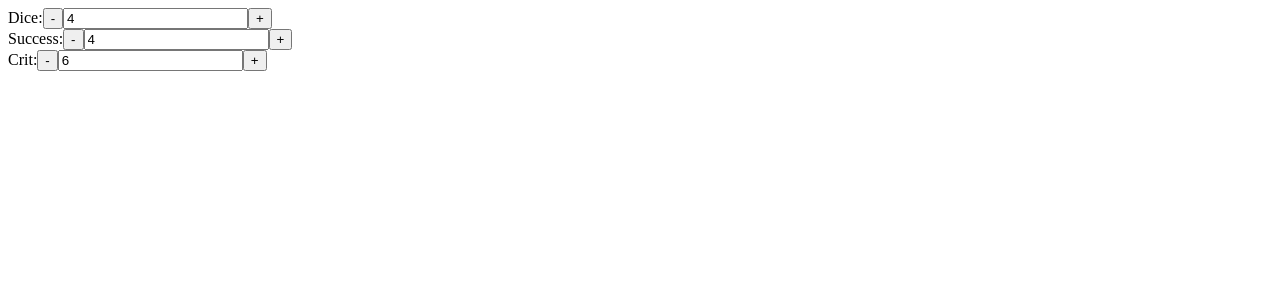
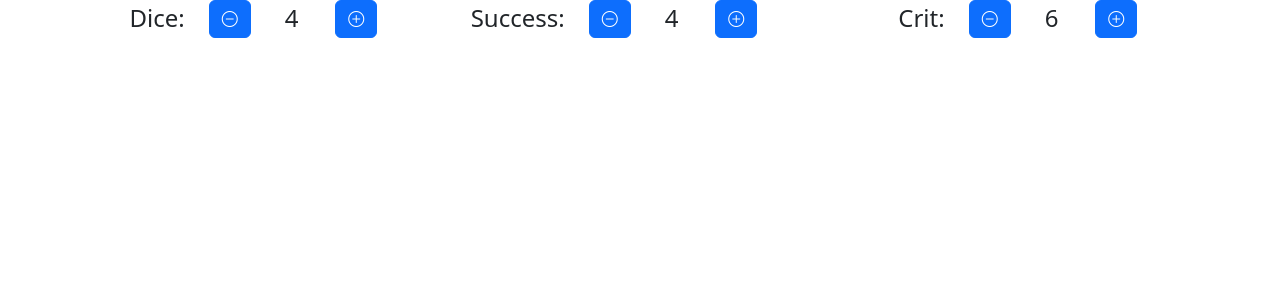
Before and after one commit to madarasz/they-see-me-rollin, a Nuxt app: page / in a window 1280 px wide. Shown: the top 300 px of the page. Built offline with nearby package versions, Linux system fonts and the light colour scheme.

Commit message:
add styling

```diff
--- a/app.vue
+++ b/app.vue
@@ -1,5 +1,9 @@
 <template>
-  <div>
-    <RollDice/>
+  <div class="container-lg">
+    <RollDice />
   </div>
 </template>
+
+<script setup>
+import 'bootstrap-icons/font/bootstrap-icons.css'
+</script>
--- a/components/NumberPicker.vue
+++ b/components/NumberPicker.vue
@@ -1,9 +1,21 @@
 <template>
-    <div>
-      <label>{{ label }}:</label>
-      <button @click="decrement">-</button>
-      <input type="number" :value="modelValue" readonly>
-      <button @click="increment">+</button>
+  <div class="row">
+    <div class="col-4 text-end">
+      <label class="align-middle fs-4">{{ label }}:</label>
+    </div>
+    <div class="col-2">
+      <button @click="decrement" type="button" class="btn btn-primary">
+        <i class="bi bi-dash-circle"></i>
+      </button>
+    </div>
+    <div class="col-2 text-center">
+      <span class="fs-4">{{ modelValue }}</span>
+    </div>
+    <div class="col-2">
+      <button @click="increment" type="button" class="btn btn-primary">
+        <i class="bi bi-plus-circle"></i>
+      </button>
+    </div>
   </div>
 </template>
 
--- a/components/RollDice.vue
+++ b/components/RollDice.vue
@@ -1,8 +1,16 @@
 <template>
-    <NumberPicker v-model="store.diceCount" label="Dice" storeKey="diceCount" :min="1" :max="10" />
-    <NumberPicker v-model="store.successThreshold" label="Success" storeKey="successThreshold" :min="1" :max="6" />
-    <NumberPicker v-model="store.critThreshold" label="Crit" storeKey="critThreshold" :min="store.successThreshold"
-        :max="6" />
+    <div class="row">
+        <div class="col-12 col-lg-4">
+            <NumberPicker v-model="store.diceCount" label="Dice" storeKey="diceCount" :min="1" :max="10" />
+        </div>
+        <div class="col-12 col-lg-4">
+            <NumberPicker v-model="store.successThreshold" label="Success" storeKey="successThreshold" :min="1" :max="6" />
+        </div>
+        <div class="col-12 col-lg-4">
+            <NumberPicker v-model="store.critThreshold" label="Crit" storeKey="critThreshold" :min="store.successThreshold"
+                :max="6" />
+        </div>
+    </div>
 </template>
 
 <script>
--- a/nuxt.config.ts
+++ b/nuxt.config.ts
@@ -1,6 +1,12 @@
 // https://nuxt.com/docs/api/configuration/nuxt-config
 export default defineNuxtConfig({
   devtools: { enabled: true },
+  css: [
+    'bootstrap/dist/css/bootstrap.css'
+  ],
+  // plugins: [
+  //   '~/plugins/bootstrap.js'
+  // ],
   modules: [
     '@pinia/nuxt'
   ]
--- a/package.json
+++ b/package.json
@@ -12,6 +12,8 @@
   "devDependencies": {
     "@nuxt/devtools": "latest",
     "@pinia/nuxt": "^0.5.1",
+    "bootstrap": "^5.3.2",
+    "bootstrap-icons": "^1.11.2",
     "nuxt": "^3.8.2",
     "pinia": "^2.1.7",
     "vue": "^3.3.12",
--- /dev/null
+++ b/plugins/bootstrap.js
@@ -0,0 +1 @@
+import 'bootstrap/dist/js/bootstrap.bundle.min.js'
```
Also changed, not shown: 1 other file (tests, documents, lock files or other folders). Lines whose indentation alone changed are shown as unchanged.
